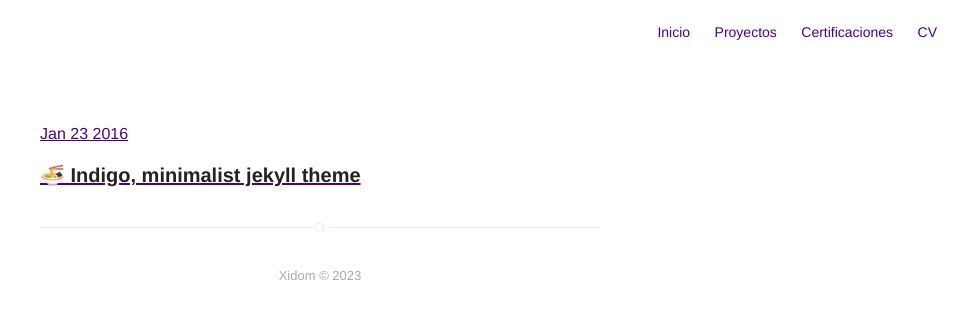
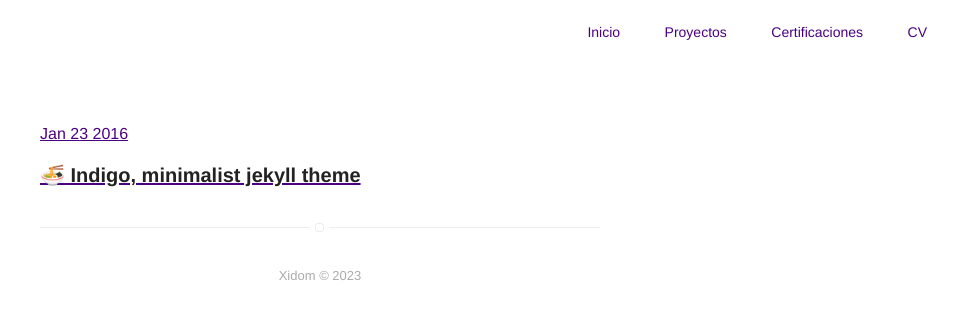
Before and after one commit to Xidomcode/web, a Jekyll site: the page built from projects.html, in a window 1280 px wide. Shown: the top 319 px of the page, without its empty margins (320-1280 px from the left). Built offline with Jekyll 4.4.1, drawn with Linux system fonts in a browser that asks for light colours; nearby versions of some CDN libraries; emoji names are drawn with the system emoji font.

Commit message:
Update nav.sass

```diff
--- a/_sass/components/nav.sass
+++ b/_sass/components/nav.sass
@@ -25,7 +25,7 @@
 
         > .item > .link
             font-size: 1.4rem
-            padding: 20px 10px
+            padding: 20px 20px
 
 .nav-home
     margin-top: 40px
```
